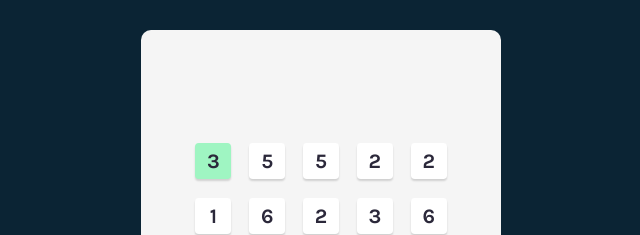
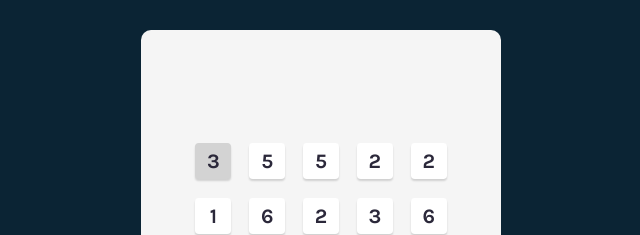
Before and after one commit to jenniferrnguyen/tenzies, a React (Vite) app: page / in a window 1280 px wide. In both pictures the pointer is over the button 532 px from the left and 160 px from the top of the page. Shown: the top 235 px of the page, without its empty margins (319-959 px from the left). Built offline with nearby package versions, Linux system fonts and the light colour scheme.

Commit message:
update hover colour

```diff
--- a/src/index.css
+++ b/src/index.css
@@ -53,7 +53,7 @@ main {
 }
 
 .die:hover {
-  background-color: #9ff5c2;
+  background-color: #d3d3d3;
 }
 
 .roll-dice-btn {
```
